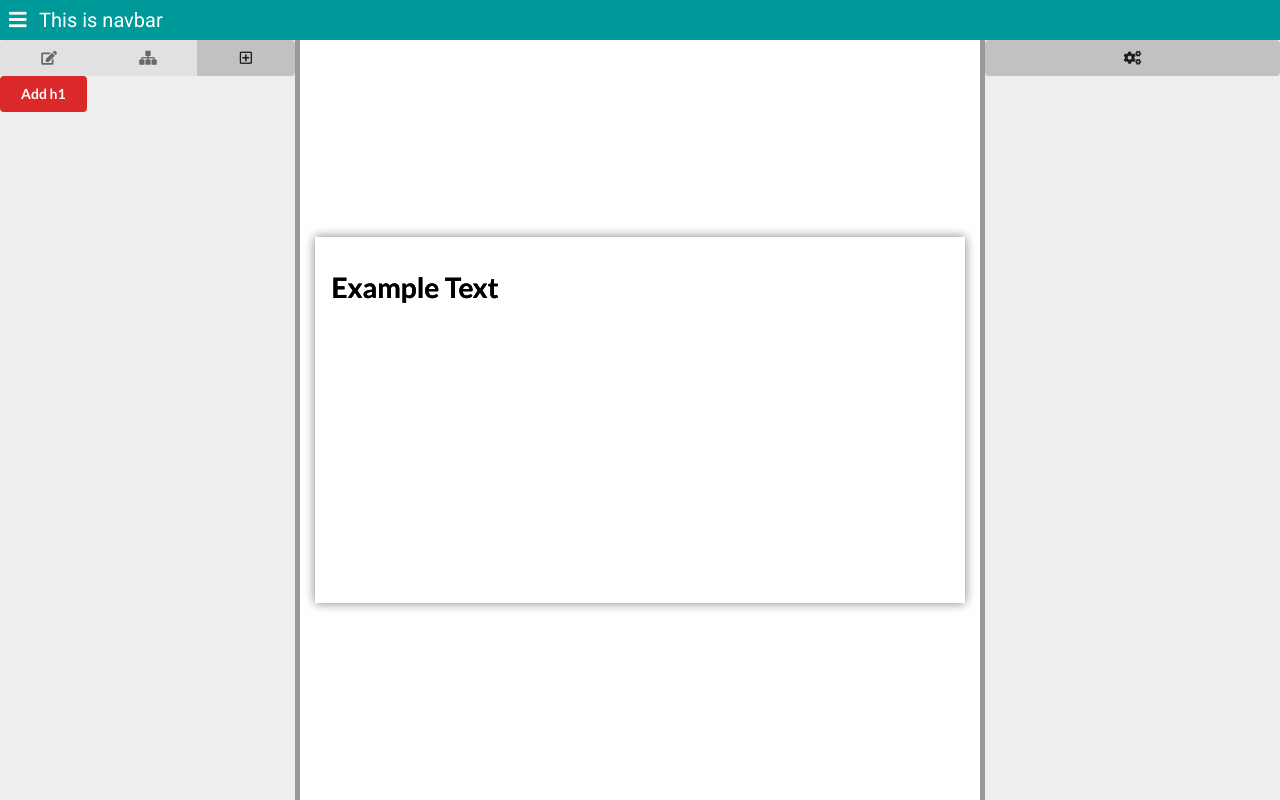
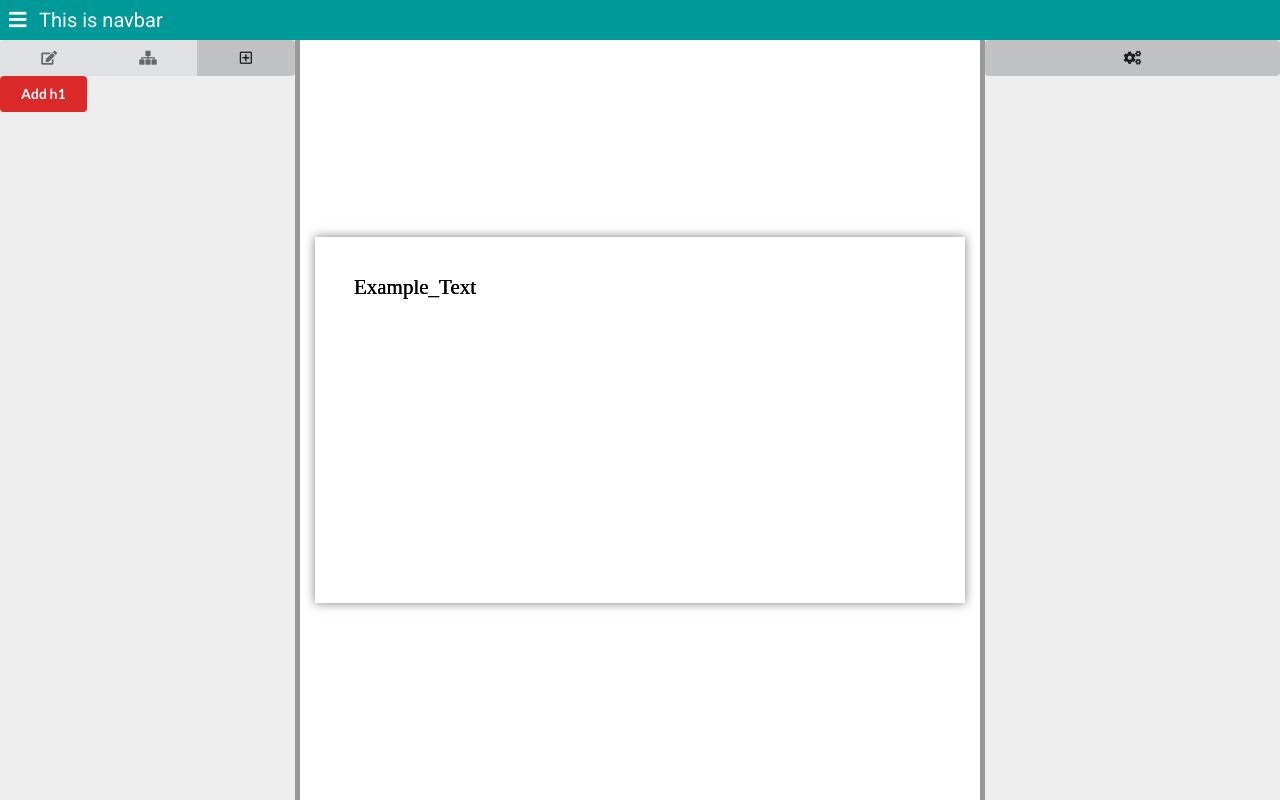
Before and after one commit to Gyakobo/SlideLabs, a Vue app in the folder 0_frontend/: page / in a window 1280 px wide. Built offline with nearby package versions, Linux system fonts and the light colour scheme.

Commit message:
Eliminated h1

```diff
--- a/0_frontend/src/components/sl_components/sl_header.vue
+++ b/0_frontend/src/components/sl_components/sl_header.vue
@@ -1,22 +1,25 @@
 <template>
 	<div
+		ref = "text"
+
 		:id="components_tree_item.id"
-      class="sl header"
-      :class="{active:components_tree_item.is_active}"
+		class="sl header disable_select"
+		:class="{active:components_tree_item.is_active, on_text_edit: edit_text_flag}"
 		:style="components_tree_item.params.root_element_style"
-      @pointerdown="set_active_component(components_tree_item, $event)"
-      @dblclick="edit_text();"
+
+		spellcheck=false
+
+		@pointerdown=	"set_active_component(components_tree_item, $event)"
+		@dblclick=	"edit_text()"
+		@keyup.escape = "quit_edit_text()"
+
+		@keyup.tab.prevent
+		@keyup.enter.prevent = "quit_edit_text()"
+
+		@keydown.tab.prevent
 		@keydown.enter.prevent
-      @keyup.escape="quit_edit_text();"
-      @keyup.enter="quit_edit_text();"
 	>
-    <h1
-        class="ui header"
-        :class="{on_text_edit: edit_text_flag}"
-        spellcheck=false
-    >
-      Example Text
-    </h1>
+		{{ content }}
 	</div>
 </template>
 
@@ -31,7 +34,8 @@ export default {
   ],
   data (){
 	return {
-      edit_text_flag:	false,
+		edit_text_flag:		false,
+		content:		'Example_Text',
 	}
   },
   props:{
@@ -57,13 +61,17 @@ export default {
   },
   methods: {
 	edit_text() {
-      this.root_element.contentEditable = true
+		this.$refs.text.style.cursor = 'text';
+		this.$refs.text.contentEditable = true;
+		this.$refs.text.focus();
 		this.edit_text_flag = true;
 	},
+
 	quit_edit_text() {
-      this.root_element.contentEditable = false
+		this.$refs.text.contentEditable = false
 		this.edit_text_flag = false;
 	},
+
   },
   created() {
     this.init_position(0, 0)
@@ -75,7 +83,19 @@ export default {
 </script>
 
 <style scoped>
+
+.disable_select {
+	user-select: none; /* supported by Chrome and Opera */
+	-webkit-user-select: none; /* Safari */
+	-khtml-user-select: none; /* Konqueror HTML */
+	-moz-user-select: none; /* Firefox */
+	-ms-user-select: none; /* Internet Explorer/Edge */
+}
+
 .sl.header{
+	font-size:	150%;
+	font-family:	'sans-serif';
+
 	display:	grid;
 
 	grid-template-columns:	1fr;
@@ -83,16 +103,13 @@ export default {
 
 	place-items:	center;
 
-  width: fit-content;
-  height: fit-content;
+	/*width: fit-content;
+	height: fit-content;*/
 
 	position: absolute;
 	user-select: none;
-}
 
-.ui.header{
-  margin:0;
-  padding:0;
+	cursor:		text;
 }
 
 .on_text_edit {
```
Lines whose indentation alone changed are shown as unchanged.
